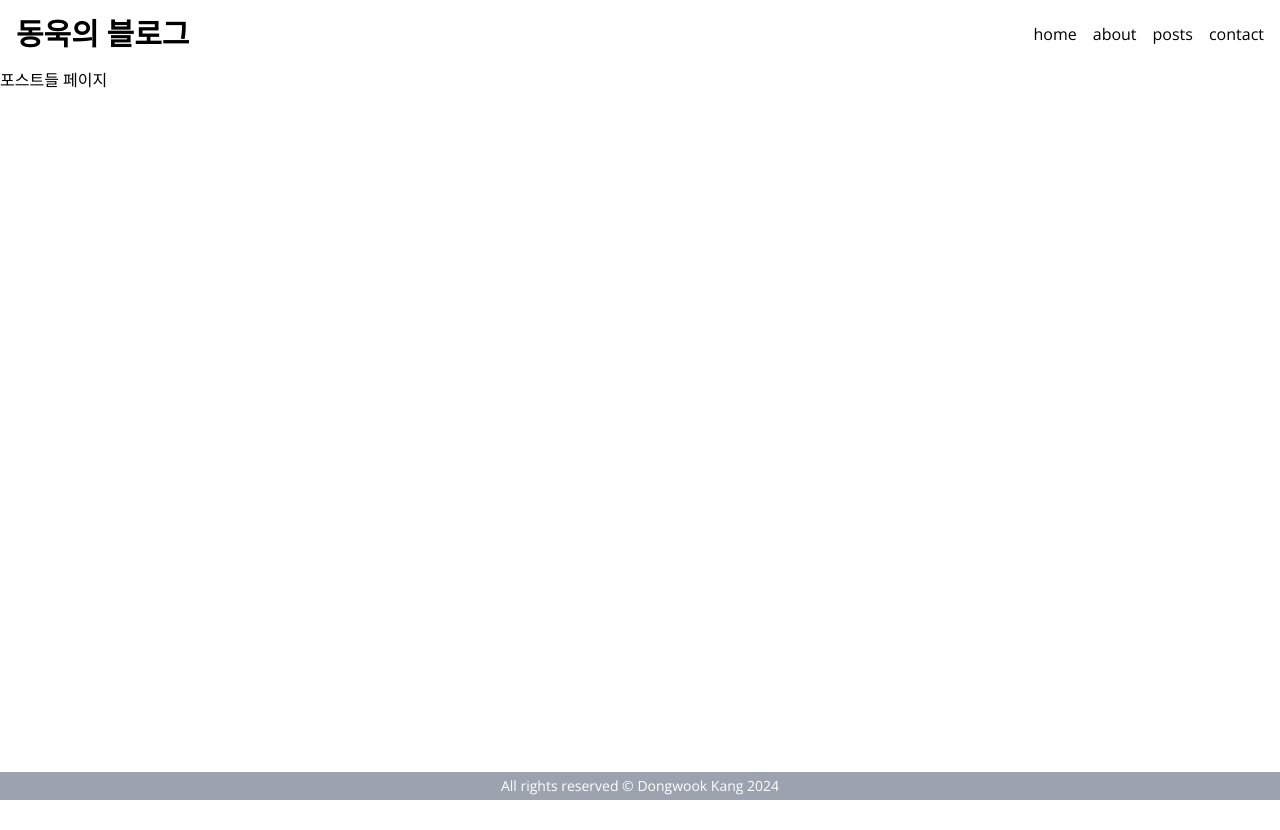
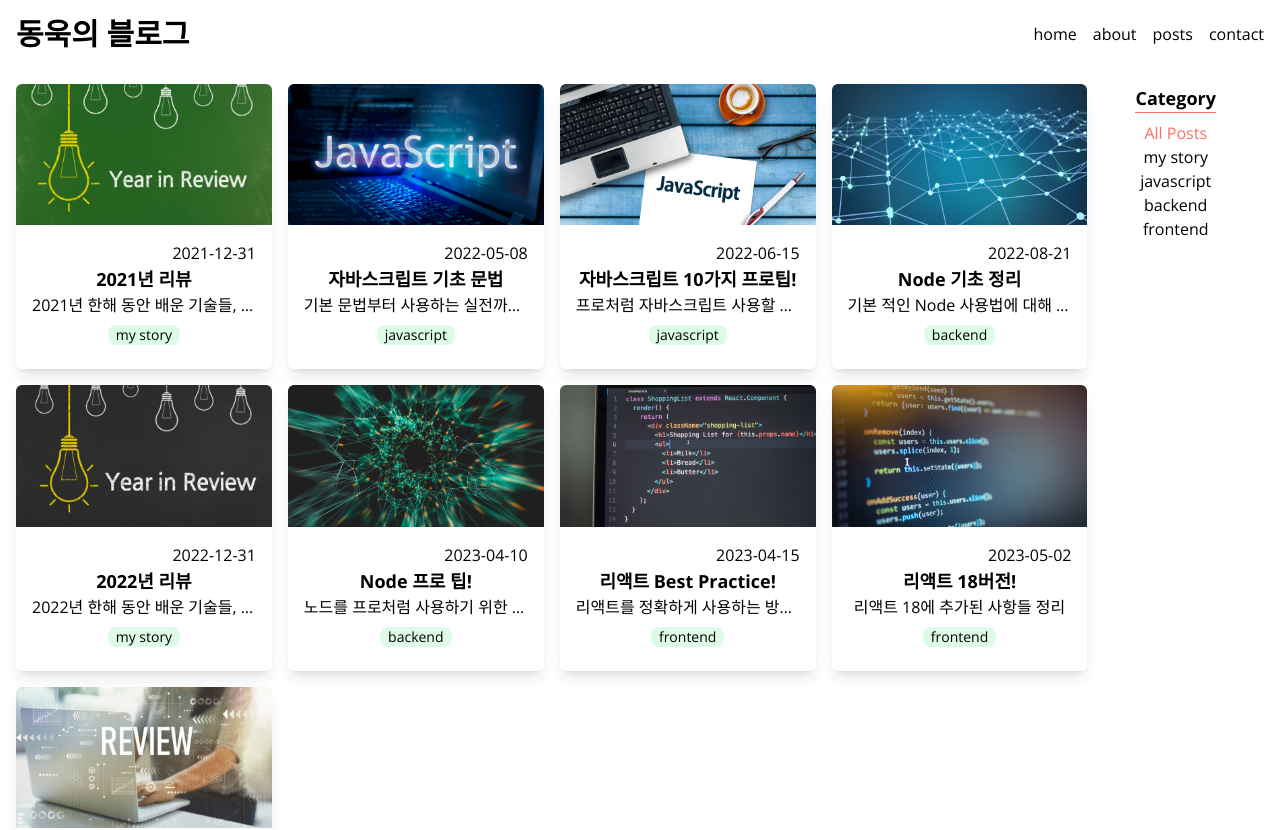
Before and after one commit to dongwook98/dongwook-blog, a Next.js app: page /posts in a window 1280 px wide. Shown: the top 830 px of the page. Before the commit the page ends 800 px from the top, so only its background shows below. Built offline with nearby package versions, Linux system fonts and the light colour scheme.

Commit message:
posts 페이지, 필터링 구현

```diff
--- a/src/app/posts/page.tsx
+++ b/src/app/posts/page.tsx
@@ -1,3 +1,9 @@
-export default function PostsPage() {
-  return <h1>포스트들 페이지</h1>;
+import FilterablePosts from '@/components/FilterablePosts';
+import { getAllPosts } from '../service/posts';
+
+export default async function PostsPage() {
+  const posts = await getAllPosts();
+  const categories = [...new Set(posts.map((post) => post.category))];
+
+  return <FilterablePosts posts={posts} categories={categories} />;
 }
--- /dev/null
+++ b/src/components/Categories.tsx
@@ -0,0 +1,30 @@
+type Props = {
+  categories: string[];
+  selected: string;
+  onClick: (category: string) => void;
+};
+
+export default function Categories({ categories, selected, onClick }: Props) {
+  return (
+    <section className='text-center mx-12'>
+      <h2 className='text-lg font-bold border-b border-accent mb-2'>
+        Category
+      </h2>
+      <ul>
+        {categories.map((category) => (
+          <li
+            className={`cursor-pointer hover:text-accent ${
+              category === selected && 'text-accent'
+            }`}
+            key={category}
+            onClick={() => {
+              onClick(category);
+            }}
+          >
+            {category}
+          </li>
+        ))}
+      </ul>
+    </section>
+  );
+}
--- /dev/null
+++ b/src/components/FilterablePosts.tsx
@@ -0,0 +1,32 @@
+'use client';
+
+import { Post } from '@/app/service/posts';
+import { useState } from 'react';
+import Categories from './Categories';
+import PostsGrid from './PostsGrid';
+
+type Props = {
+  posts: Post[];
+  categories: string[];
+};
+
+const ALL_POSTS = 'All Posts';
+
+export default function FilterablePosts({ posts, categories }: Props) {
+  const [selected, setSelected] = useState(ALL_POSTS);
+  const filtered =
+    selected === ALL_POSTS
+      ? posts
+      : posts.filter((post) => post.category === selected);
+
+  return (
+    <section className='flex m-4'>
+      <PostsGrid posts={filtered} />
+      <Categories
+        categories={[ALL_POSTS, ...categories]}
+        selected={selected}
+        onClick={setSelected}
+      />
+    </section>
+  );
+}
```
